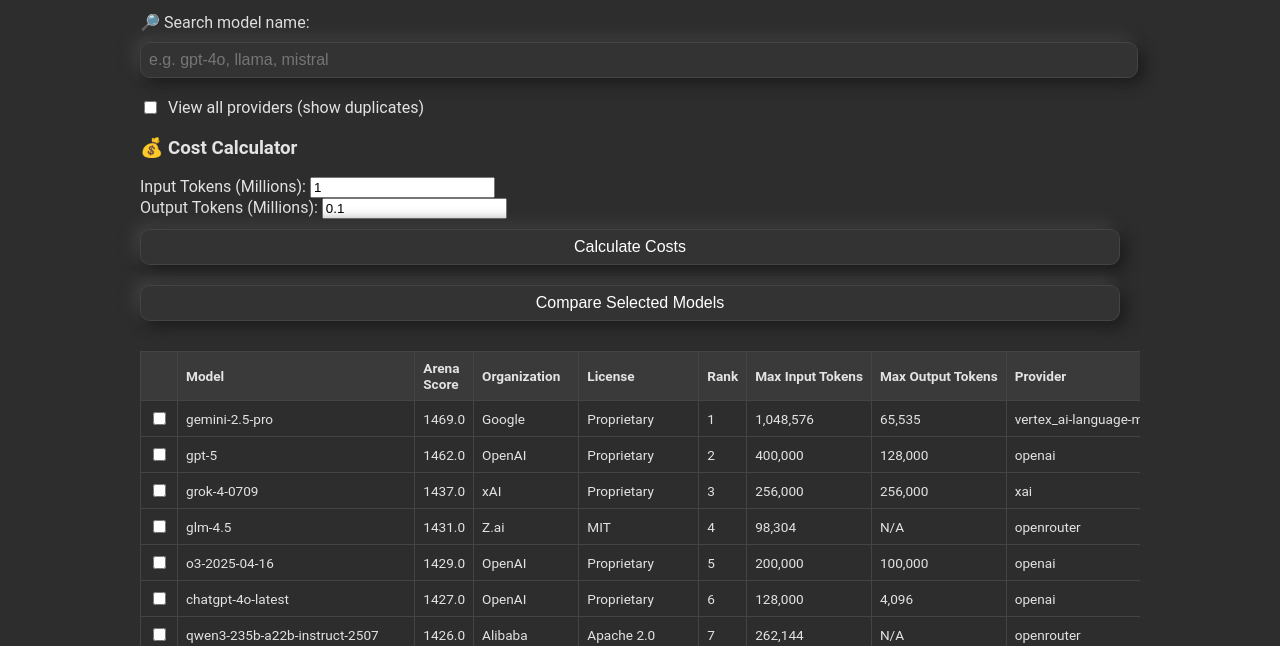
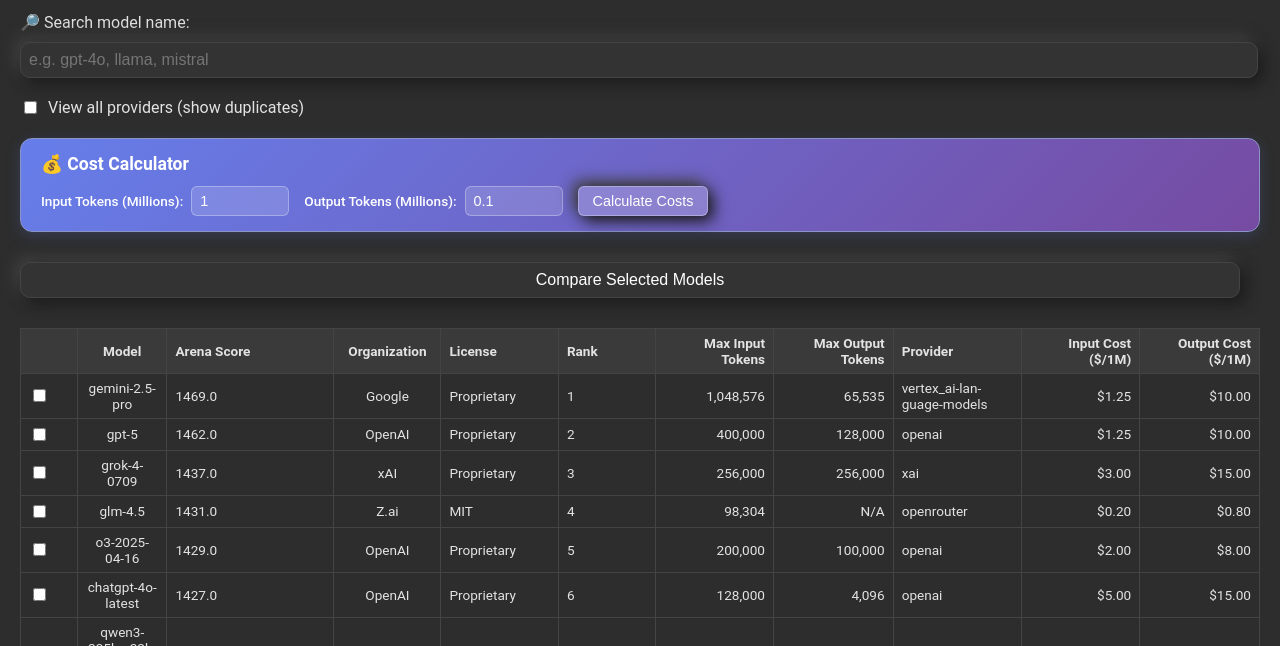
Before and after one commit to ZachLaik/compare-models, a plain HTML site: page docs/index.html in a window 1280 px wide. Shown: the part 123-769 px from the top of the page. Drawn offline with nearby package versions, Linux system fonts and the light colour scheme.

Commit message:
Update style.css

```diff
--- a/docs/style.css
+++ b/docs/style.css
@@ -2,8 +2,7 @@
 body {
   font-family: 'Roboto', sans-serif;
   padding: 20px;
-  max-width: 1000px;
-  margin: auto;
+  margin: 0;
   background-color: #2d2d2d;
   color: #e3e3e3;
 }
@@ -30,24 +29,78 @@
 .table-wrapper {
   overflow-x: auto;
   margin: 20px 0;
+  width: 100%;
 }
 
 th, td {
   border: 1px solid #444;
-  padding: 8px;
+  padding: 6px 8px;
   text-align: left;
-  white-space: nowrap;
-  min-width: fit-content;
+  word-wrap: break-word;
+  overflow-wrap: break-word;
+  hyphens: auto;
+  max-width: 200px;
 }
 
+/* Checkbox column */
 th:first-child, td:first-child {
   width: 40px;
+  min-width: 40px;
+  max-width: 40px;
 }
 
+/* Rank column */
+th:nth-child(2), td:nth-child(2) {
+  width: 60px;
+  min-width: 60px;
+  text-align: center;
+}
+
+/* Model name column - allow more space */
 th:nth-child(3), td:nth-child(3) {
-  white-space: normal;
-  max-width: 200px;
-  word-wrap: break-word;
+  min-width: 150px;
+  max-width: 250px;
+}
+
+/* Arena Score column */
+th:nth-child(4), td:nth-child(4) {
+  width: 90px;
+  min-width: 90px;
+  text-align: center;
+}
+
+/* Organization column */
+th:nth-child(5), td:nth-child(5) {
+  min-width: 100px;
+  max-width: 150px;
+}
+
+/* License column */
+th:nth-child(6), td:nth-child(6) {
+  min-width: 80px;
+  max-width: 120px;
+}
+
+/* Token columns */
+th:nth-child(7), td:nth-child(7),
+th:nth-child(8), td:nth-child(8) {
+  min-width: 100px;
+  max-width: 130px;
+  text-align: right;
+}
+
+/* Provider column */
+th:nth-child(9), td:nth-child(9) {
+  min-width: 90px;
+  max-width: 130px;
+}
+
+/* Cost columns */
+th:nth-child(10), td:nth-child(10),
+th:nth-child(11), td:nth-child(11) {
+  min-width: 100px;
+  max-width: 130px;
+  text-align: right;
 }
 
 th {
@@ -62,3 +115,79 @@
   margin-top: 40px;
   font-size: 0.9em;
 }
+
+.cost-calculator {
+  background: linear-gradient(135deg, #667eea 0%, #764ba2 100%);
+  padding: 15px 20px;
+  border-radius: 12px;
+  margin: 20px 0;
+  border: 1px solid #8a94c7;
+  box-shadow: 0 4px 15px rgba(102, 126, 234, 0.2);
+}
+
+.cost-calculator h3 {
+  margin: 0 0 12px 0;
+  color: #ffffff;
+  font-size: 1.1em;
+  font-weight: 600;
+}
+
+.calculator-inputs {
+  display: flex;
+  gap: 15px;
+  align-items: center;
+  flex-wrap: wrap;
+}
+
+.input-group {
+  display: flex;
+  align-items: center;
+  gap: 8px;
+}
+
+.input-group label {
+  font-size: 0.85em;
+  color: #ffffff;
+  font-weight: 500;
+  white-space: nowrap;
+}
+
+.input-group input {
+  width: 80px;
+  margin: 0;
+  padding: 6px 8px;
+  font-size: 0.9em;
+  background: rgba(255, 255, 255, 0.15);
+  border: 1px solid rgba(255, 255, 255, 0.3);
+  color: #ffffff;
+  border-radius: 6px;
+}
+
+.input-group input::placeholder {
+  color: rgba(255, 255, 255, 0.7);
+}
+
+#calculate-costs {
+  background-color: rgba(255, 255, 255, 0.2);
+  border: 1px solid rgba(255, 255, 255, 0.3);
+  color: white;
+  padding: 6px 14px;
+  border-radius: 6px;
+  cursor: pointer;
+  margin: 0;
+  width: auto;
+  font-size: 0.9em;
+  font-weight: 500;
+  transition: all 0.2s ease;
+}
+
+#calculate-costs:hover {
+  background-color: rgba(255, 255, 255, 0.3);
+  border-color: rgba(255, 255, 255, 0.5);
+}
+
+.calculated-cost {
+  background-color: #2d5a3d !important;
+  color: #4CAF50 !important;
+  font-weight: bold;
+}
```
